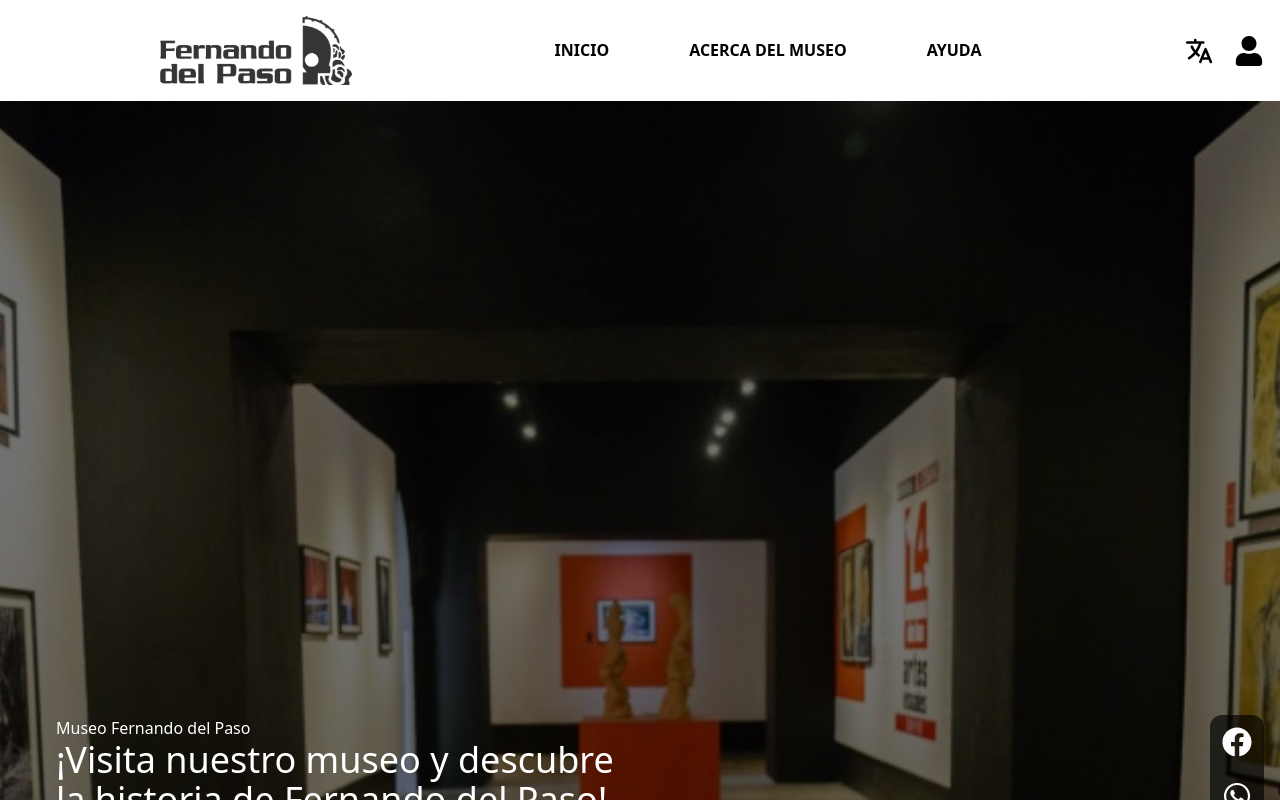
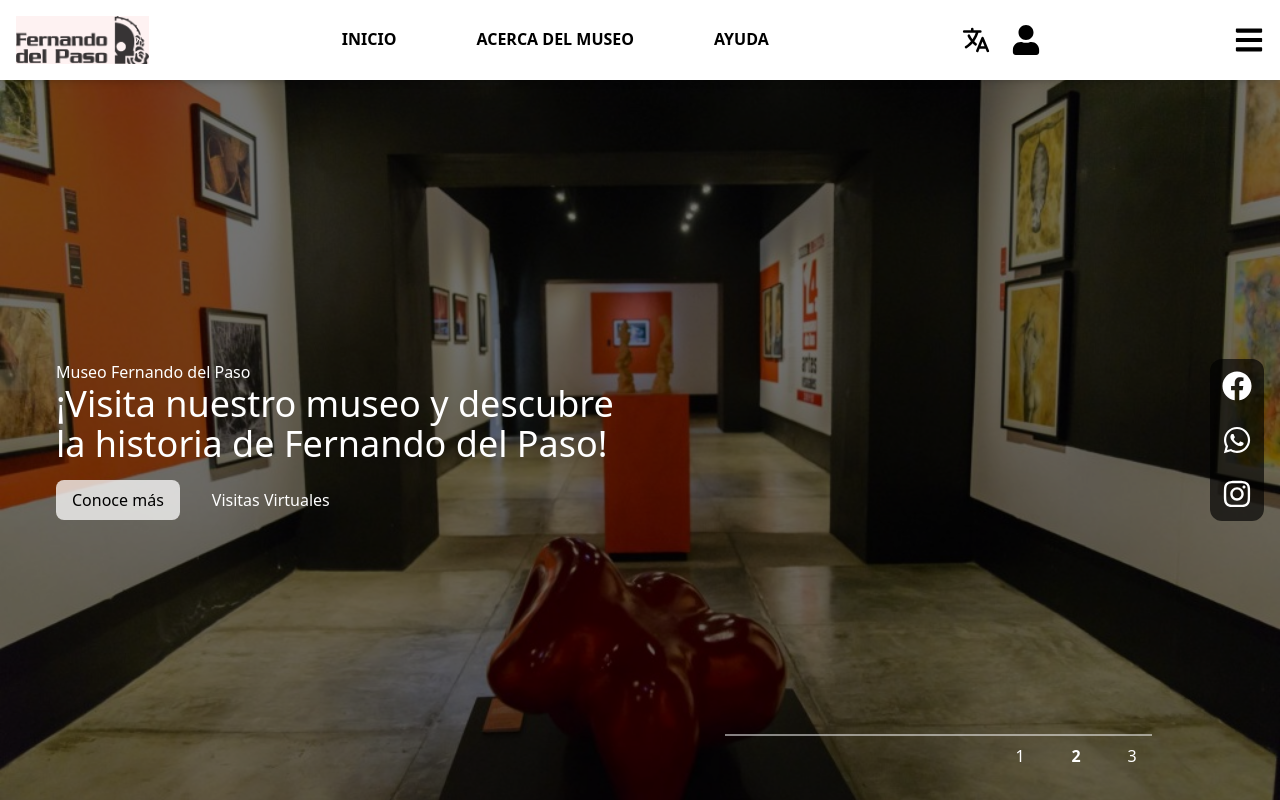
Before and after one commit to VR-EnElDelPaso/FRONT_DelPaso, a React (Vite) app: page / in a window 1280 px wide. Shown: the top 800 px of the page. Built offline with nearby package versions, Linux system fonts and the light colour scheme; a web font is replaced by a local one.

Commit message:
perf: fix responsive height of NewCarousel component

```diff
--- a/src/App.tsx
+++ b/src/App.tsx
@@ -6,15 +6,13 @@ import TheNew from './components/TheNew';
 
 function App() {
   return (
-    <div className="flex flex-col h-screen">
+    <div>
       <AppBar />
-      <div className="flex-grow">
-        <NewsCarousel />
-        <InfoSection />
-        <TheNew />
-        <Footer />
-      </div>
-    </div>
+      <NewsCarousel />
+      <InfoSection />
+      <TheNew />
+      <Footer />
+    </div >
   );
 }
 
--- a/src/components/AppBar/AppBar.tsx
+++ b/src/components/AppBar/AppBar.tsx
@@ -9,11 +9,11 @@ export default function AppBar() {
     const [menuOpen, toggleMenu] = useToggle(false);
 
     return (
-        <nav className="p-4 bg-white shadow-md">
-            <div className="container mx-auto flex justify-between items-center">
-                <div className='flex-shrink-0 lg:ml-36'>
-                    <a href="/" className="flex cursor-pointer items-center">
-                        <img className='w-48' src="/logo K.png" alt="Fernando del Paso"/>
+        <nav className="sticky top-0 z-50 bg-white shadow-md">
+            <div className="h-20 p-4 container mx-auto flex justify-between items-center">
+                <div className='h-full bg-red-50 '>
+                    <a href="/" className="h-full flex cursor-pointer items-center">
+                        <img className='h-full' src="/logo K.png" alt="Fernando del Paso"/>
                     </a>
                 </div>
                 <div className="font-bold hidden lg:flex space-x-20">
@@ -29,12 +29,12 @@ export default function AppBar() {
                         <FaUser className="text-3xl" />
                     </button>
                 </div>
-                <div className="lg:hidden flex items-center">
+                <div className="lg:hidde flex items-center">
                     <MenuButton isOpen={menuOpen} onClick={toggleMenu} />
                 </div>
             </div>
             {menuOpen && (
-                <div className="font-bold lg:hidden mt-4 flex flex-col space-y-12 items-center">
+                <div className=" font-bold lg:hiden mt-4 flex flex-col space-y-12 items-center">
                     <NavLink href="#">Inicio</NavLink>
                     <NavLink href="#">Acerca del Museo</NavLink>
                     <NavLink href="#">Ayuda</NavLink>
--- a/src/components/NewsCarousel/NewsCarousel.tsx
+++ b/src/components/NewsCarousel/NewsCarousel.tsx
@@ -29,7 +29,7 @@ const NewsCarousel: React.FC = () => {
   };
 
   return (
-    <div className="bg-black relative h-full overflow-hidden">
+    <div className="bg-black relative h-[calc(100vh-5rem)] overflow-hidden">
       <AnimatePresence initial={false} custom={direction}>
         {slides.map((slide, index) => (
           index === imageIndex && (
```
